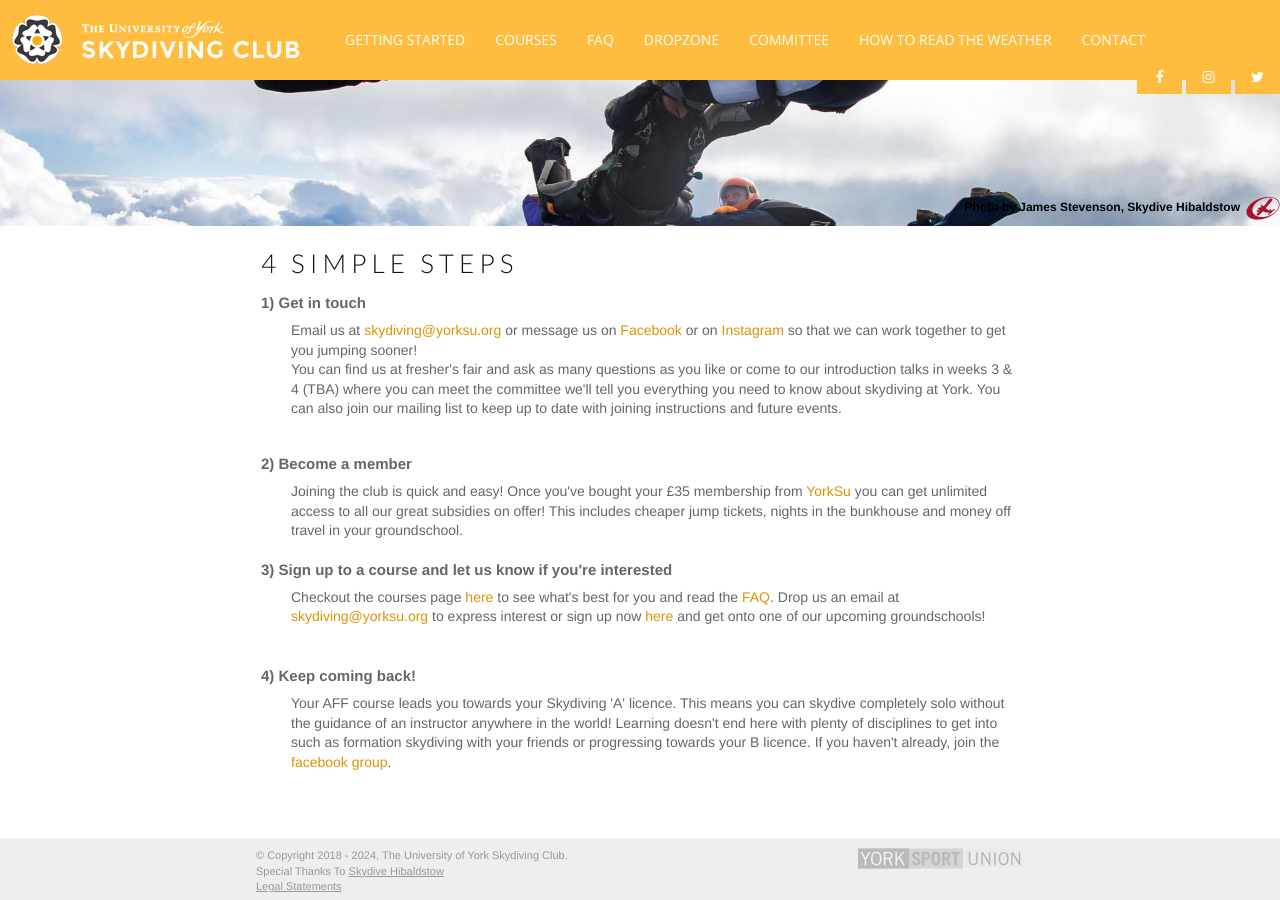
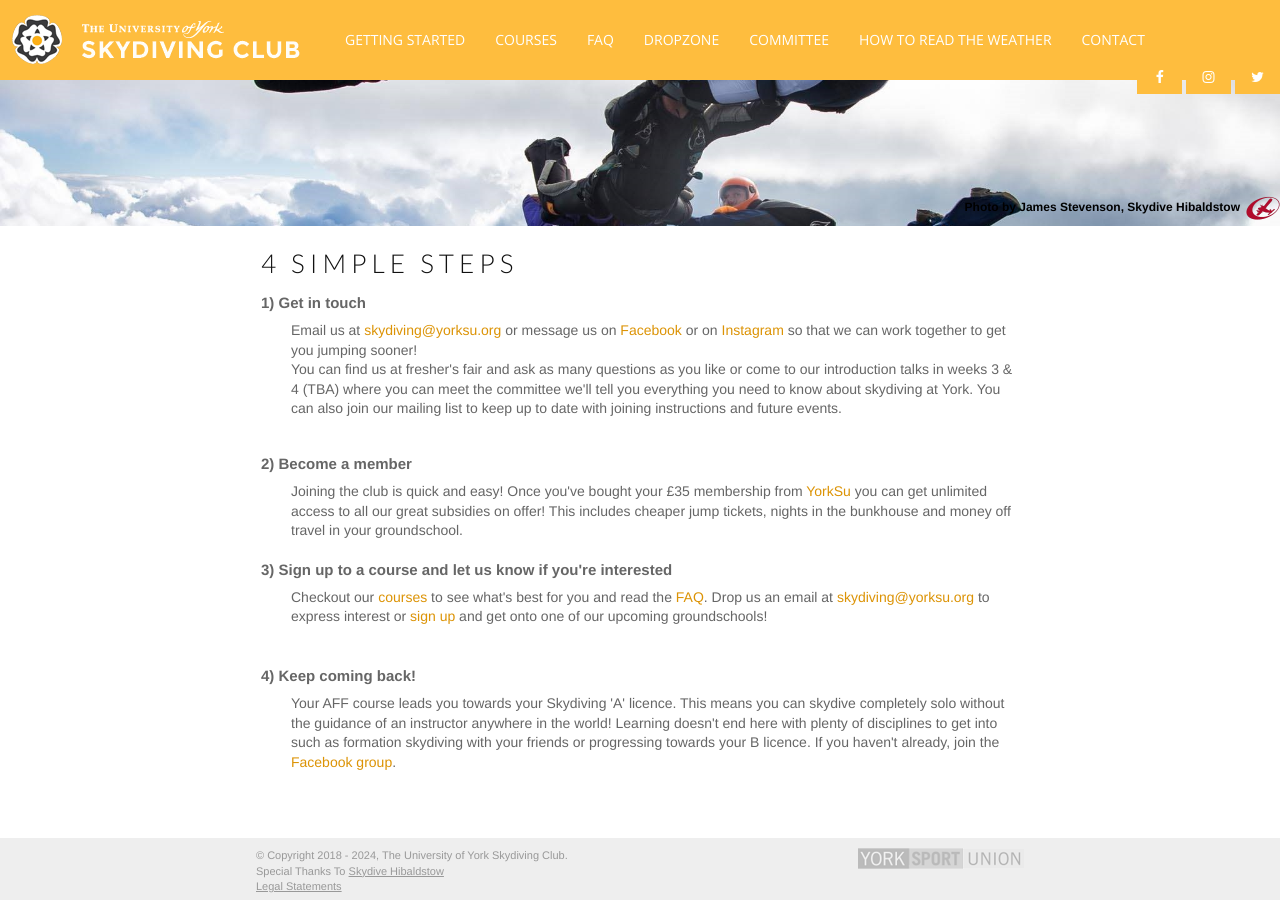
Before and after one commit to uoysc/uoysc.github.io, a Jekyll site: the page built from getting-started/index.html, in a window 1280 px wide and 900 px high, scrolled down 224 px. Built offline with Jekyll 4.4.1, drawn with Linux system fonts in a browser that asks for light colours; nearby versions of some CDN libraries.

Commit message:
Increase hyperlink accessibility

```diff
--- a/getting-started/index.html
+++ b/getting-started/index.html
@@ -31,14 +31,14 @@
     <p class = "q_answer">Joining the club is quick and easy! Once you've bought your £35 membership from <a href="https://yorksu.org/shop?activity_id=251" target="_blank">YorkSu</a> you can get unlimited access to all our great subsidies on offer! This includes cheaper jump tickets, nights in the bunkhouse and money off travel in your groundschool.</p>
 
     <span class = "q_title">3) Sign up to a course and let us know if you're interested</span>
-    <p class = "q_answer">Checkout the courses page <a href="/courses/" target="_blank">here</a> to see what's best for you and read the <a href="/faq/" target="_blank">FAQ</a>. Drop us an email at <a href="mailto:{{ site.email }}" title="Email Us">{{ site.email }}</a> to express interest or sign up now <a href= {{ site.groundschool-signup }} target="_blank">here</a> and get onto one of our upcoming groundschools!</p>
+    <p class = "q_answer">Checkout our <a href="/courses/" target="_blank">courses</a> to see what's best for you and read the <a href="/faq/" target="_blank">FAQ</a>. Drop us an email at <a href="mailto:{{ site.email }}" title="Email Us">{{ site.email }}</a> to express interest or <a href= {{ site.groundschool-signup }} target="_blank">sign up</a> and get onto one of our upcoming groundschools!</p>
     <p class = "q_answer" style = "font-size: 25px;">
 
 	  <!-- <iframe src="{{ site.groundschool-signup }}" width="80%" height="350" frameborder="0" marginheight="0" marginwidth="0">Loading...</iframe> -->
 
     </p>
     <span class = "q_title">4) Keep coming back!</span>
-    <p class = "q_answer">Your AFF course leads you towards your Skydiving 'A' licence. This means you can skydive completely solo without the guidance of an instructor anywhere in the world! Learning doesn't end here with plenty of disciplines to get into such as formation skydiving with your friends or progressing towards your B licence. If you haven't already, join the <a href="https://www.facebook.com/groups/375973800250227" target="_blank">facebook group</a>.</p>
+    <p class = "q_answer">Your AFF course leads you towards your Skydiving 'A' licence. This means you can skydive completely solo without the guidance of an instructor anywhere in the world! Learning doesn't end here with plenty of disciplines to get into such as formation skydiving with your friends or progressing towards your B licence. If you haven't already, join the <a href="https://www.facebook.com/groups/375973800250227" target="_blank">Facebook group</a>.</p>
 
   </section>
 </section>
```
